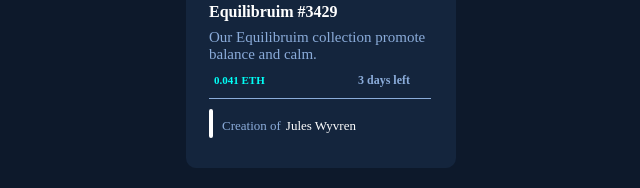
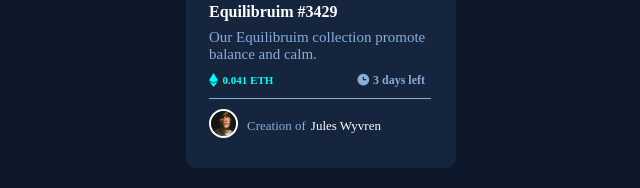
Before and after one commit to Idowuayomide4k/NFT-preview-card-component, a plain HTML site: page index.html in a window 1280 px wide. Shown: the part 342-530 px from the top of the page, without its empty margins (384-1024 px from the left). Drawn offline with Linux system fonts and the light colour scheme; files whose address does not match are found by name.

Commit message:
Update index.html

```diff
--- a/index.html
+++ b/index.html
@@ -19,17 +19,17 @@
       <p class="content">Our Equilibruim collection promote balance and calm.</p>
     </div>
     <div class="logo-2">
-      <img class="ethereum" src="images/icon-ethereum.svg" alt="">
+      <img class="ethereum" src="icon-ethereum.svg" alt="">
       <h1 class="ETH">0.041 ETH</h1>
     </div>
     <div class="logo-3">
-      <img class="clock" src="images/icon-clock.svg" alt="">
+      <img class="clock" src="icon-clock.svg" alt="">
       <h1 class="days">3 days left</h1>
     </div>
     <!-- <hr class="line"> -->
      <div class="line"></div>
      <div class="jj">
-      <img class="avatar" src="images/image-avatar.png" alt="">
+      <img class="avatar" src="image-avatar.png" alt="">
       <p class="creation">Creation of</p>
       <p class="name-4"> Jules Wyvren</p>
      </div>
```
